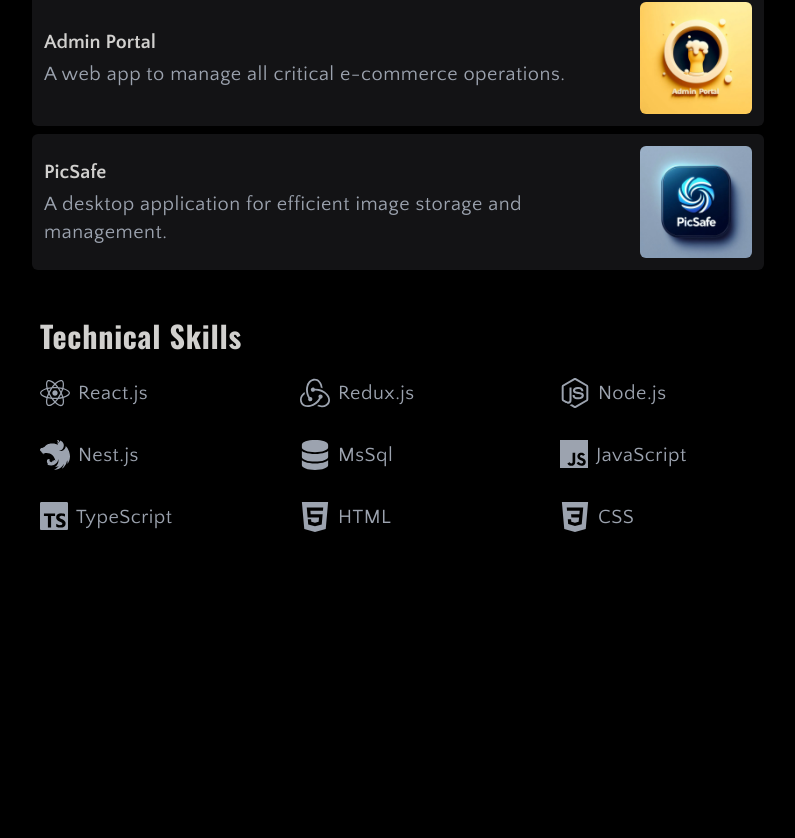
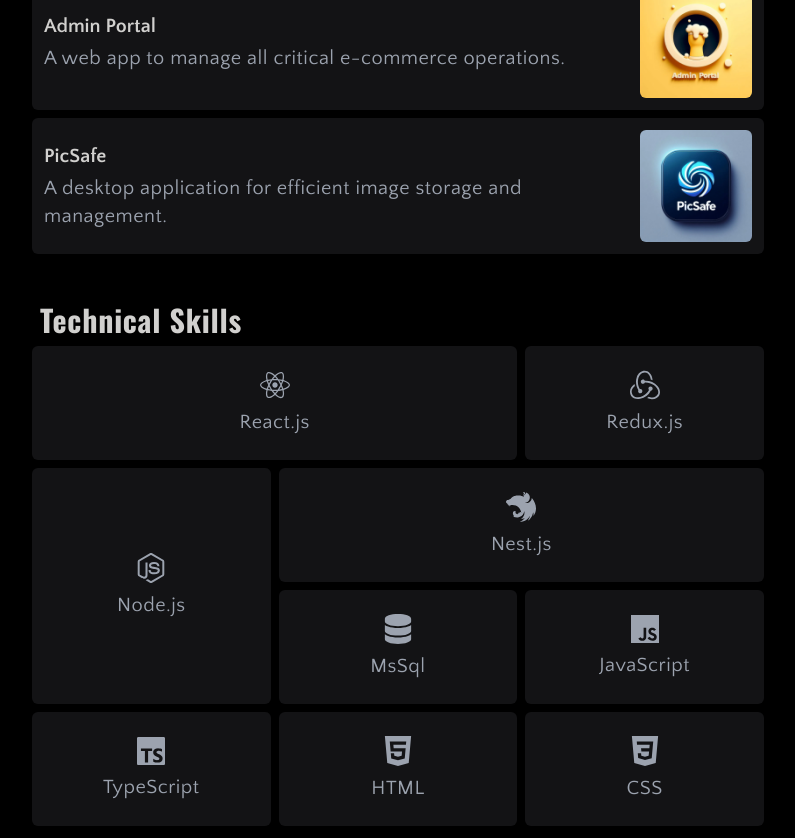
Before and after one commit to ankurmehta102/portfolio, a React (Vite) app: page / in a window 1280 px wide. Shown: the part 517-1355 px from the top of the page, without its empty margins (242-1037 px from the left). Before the commit the page ends 1061 px from the top, so only its background shows below. Built offline with nearby package versions, Linux system fonts and the light colour scheme.

Commit message:
Update: skills section ui changes.

```diff
--- a/src/components/section/Bio.tsx
+++ b/src/components/section/Bio.tsx
@@ -7,17 +7,15 @@
   return (
     <div className="mt-10 flex w-full flex-col items-center justify-center px-3">
       <div className="w-full ">
-        <Heading variant="SubHeading" className="mb-1">
-          About
-        </Heading>
+        <Heading variant="SubHeading">About</Heading>
       </div>
       <div className="mb-2">
         <Text
           liteText={true}
-          className="text-base leading-height-3 tracking-normal"
+          className="text-pretty text-base leading-height-3 tracking-normal"
         >
           Experienced Full-Stack Developer, 1.5 Years of Expertise in Innovative
-          and High-Quality Solution Development
+          and High-Quality Solution Development.
         </Text>
       </div>
 
--- a/src/components/section/Projects.tsx
+++ b/src/components/section/Projects.tsx
@@ -5,7 +5,7 @@
 function Projects() {
   return (
     <div className=" mt-10 flex w-full flex-col">
-      <div className="mb-4 w-full pl-3">
+      <div className="mb-1 w-full pl-3">
         <Heading variant="SubHeading">Projects</Heading>
       </div>
       <div className="px-1">
--- a/src/components/section/Skills.tsx
+++ b/src/components/section/Skills.tsx
@@ -3,18 +3,22 @@
 
 function Skills() {
   return (
-    <section className="mb-3 mt-10 w-full px-3">
-      <Heading variant="SubHeading">Technical Skills</Heading>
+    <section className="mb-3 mt-10 w-full ">
+      <Heading variant="SubHeading" className="px-3">
+        Technical Skills
+      </Heading>
       <div
         id="skills-icons"
-        className="mt-6 grid grid-cols-3 grid-rows-3 gap-y-8 min-[600px]:gap-x-16"
+        className="mt-2 grid grid-cols-3  gap-2 px-2 laptop:px-1"
       >
         {SkillsData.map((skill) => {
           return (
-            <div className={`${skill.className} flex cursor-default text-grey`}>
+            <div
+              className={`${skill.className} flex cursor-default flex-col items-center justify-center rounded-md bg-[#131315]  py-6 text-grey`}
+            >
               {<skill.icon size={skill.iconSize} />}
-              <div className="ml-2 flex items-center">
-                <p className="text-sm font-medium leading-height-2 tracking-wide laptop:text-xl">
+              <div className=" flex items-center">
+                <p className="mt-2 text-sm font-medium leading-height-2 tracking-wide laptop:text-xl">
                   {skill.name}
                 </p>
               </div>
--- a/src/components/ui/ProfileInfo.tsx
+++ b/src/components/ui/ProfileInfo.tsx
@@ -7,7 +7,7 @@
     <section id="info" className={`flex  items-center`}>
       <div
         id="profile-pic"
-        className={` h-14 w-14 overflow-hidden rounded-full border-[1px] border-white`}
+        className={` h-16 w-16 overflow-hidden rounded-full border-[2px] border-white`}
       >
         <img
           src={Profile}
--- a/src/data.ts
+++ b/src/data.ts
@@ -119,7 +119,7 @@
     name: "React.js",
     icon: FaReact,
     iconSize: 30,
-    className: "hover:text-[#61DBFB]",
+    className: "hover:text-[#61DBFB] col-span-2",
   },
   {
     id: "Redux.js",
@@ -133,14 +133,14 @@
     name: "Node.js",
     icon: SiNodedotjs,
     iconSize: 30,
-    className: "hover:text-green-500",
+    className: "hover:text-green-500 row-span-2",
   },
   {
     id: "Nest.js",
     name: "Nest.js",
     icon: SiNestjs,
     iconSize: 30,
-    className: "hover:text-red-500",
+    className: "hover:text-red-500 col-span-2",
   },
   {
     id: "MsSql",
```
